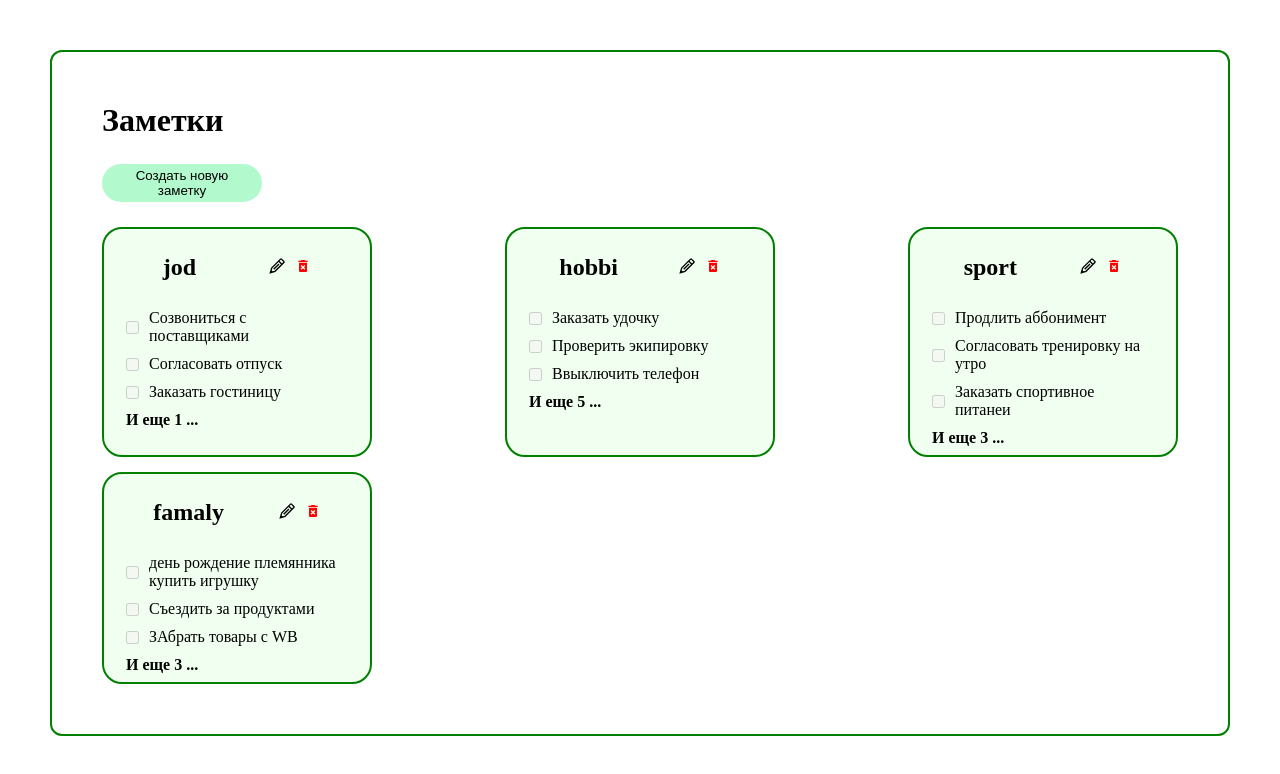
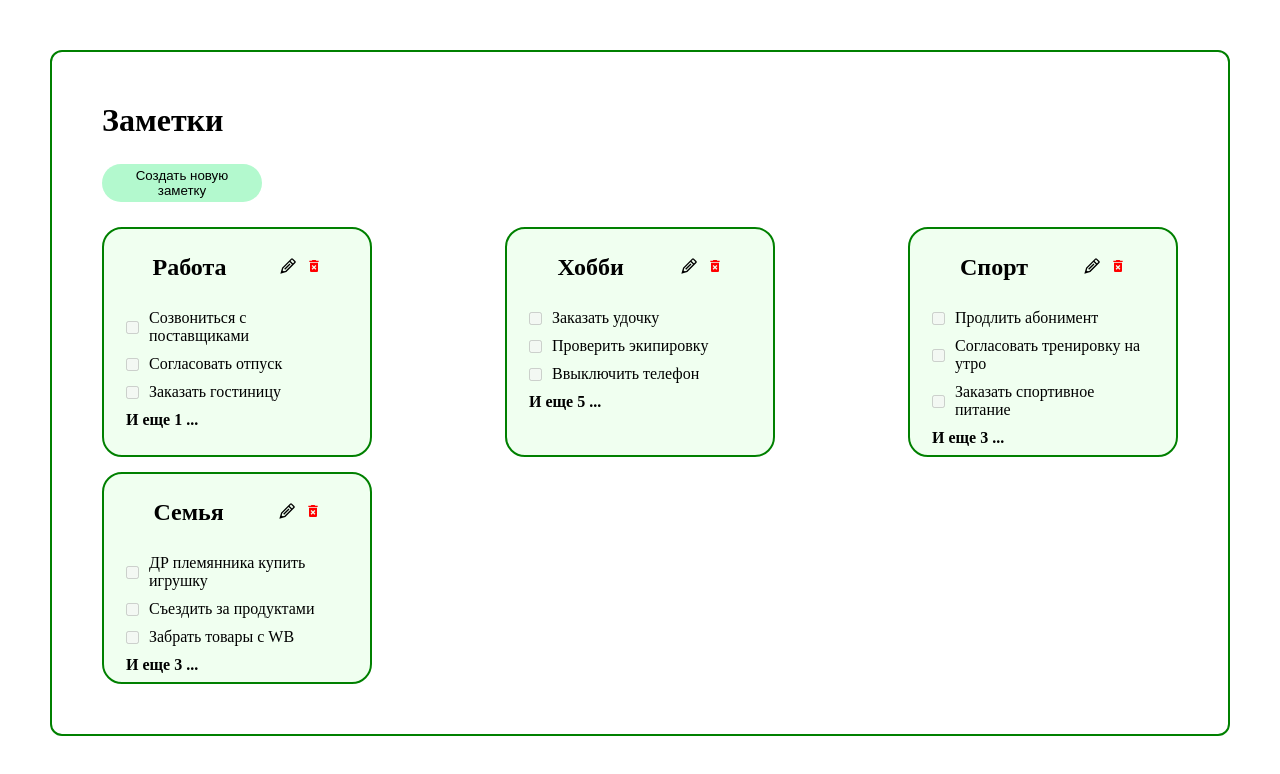
Before and after one commit to Mambet1201/todoList, a React (Vite) app: page / in a window 1280 px wide. Shown: the top 774 px of the page. Built offline with nearby package versions, Linux system fonts and the light colour scheme.

Commit message:
Update Appp.jsx

```diff
--- a/src/components/TodoTask/Appp.jsx
+++ b/src/components/TodoTask/Appp.jsx
@@ -7,7 +7,7 @@ import "./Appp.css";
 
 const defaultTodos = [
   {
-    title: "jod",
+    title: "Работа",
     tasks: [
       { completed: false, note: "Созвониться с поставщиками", id: uuidv4() },
       { completed: false, note: "Согласовать отпуск", id: uuidv4() },
@@ -17,7 +17,7 @@ const defaultTodos = [
     id: uuidv4(),
   },
   {
-    title: "hobbi",
+    title: "Хобби",
     tasks: [
       { completed: false, note: "Заказать удочку", id: uuidv4() },
       { completed: false, note: "Проверить экипировку", id: uuidv4() },
@@ -35,15 +35,15 @@ const defaultTodos = [
     id: uuidv4(),
   },
   {
-    title: "sport",
+    title: "Спорт",
     tasks: [
-      { completed: false, note: "Продлить аббонимент", id: uuidv4() },
+      { completed: false, note: "Продлить абонимент", id: uuidv4() },
       {
         completed: false,
         note: "Согласовать тренировку на утро",
         id: uuidv4(),
       },
-      { completed: false, note: "Заказать спортивное питанеи", id: uuidv4() },
+      { completed: false, note: "Заказать спортивное питание", id: uuidv4() },
       {
         completed: false,
         note: "Заставить друга пойти в спортзал ",
@@ -55,15 +55,15 @@ const defaultTodos = [
     id: uuidv4(),
   },
   {
-    title: "famaly",
+    title: "Семья",
     tasks: [
       {
         completed: false,
-        note: "день рождение племянника купить игрушку",
+        note: "ДР племянника купить игрушку",
         id: uuidv4(),
       },
       { completed: false, note: "Съездить за продуктами", id: uuidv4() },
-      { completed: false, note: "ЗАбрать товары с WB", id: uuidv4() },
+      { completed: false, note: "Забрать товары с WB", id: uuidv4() },
       { completed: false, note: "Сделать что-то важное ", id: uuidv4() },
       { completed: false, note: "Сделать что-то важное ", id: uuidv4() },
       { completed: false, note: "Сделать что-то важное ", id: uuidv4() },
```
